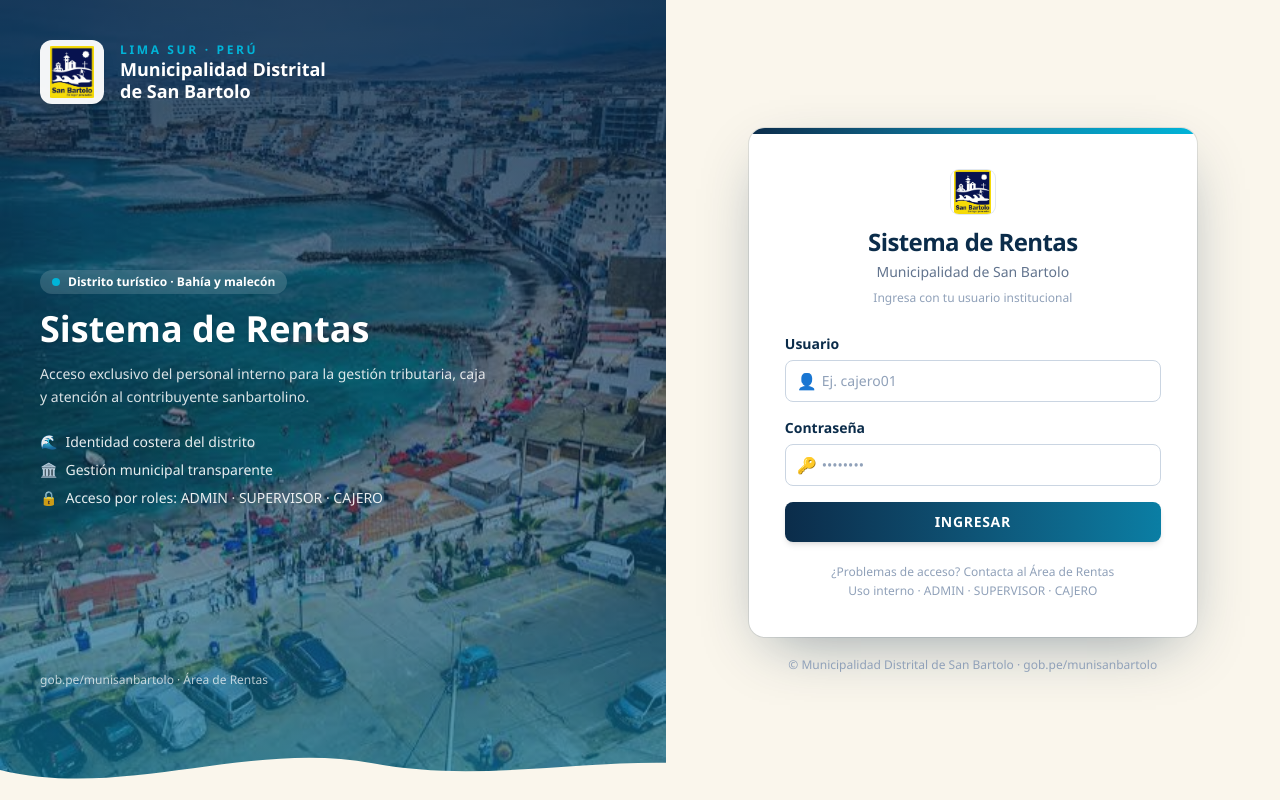
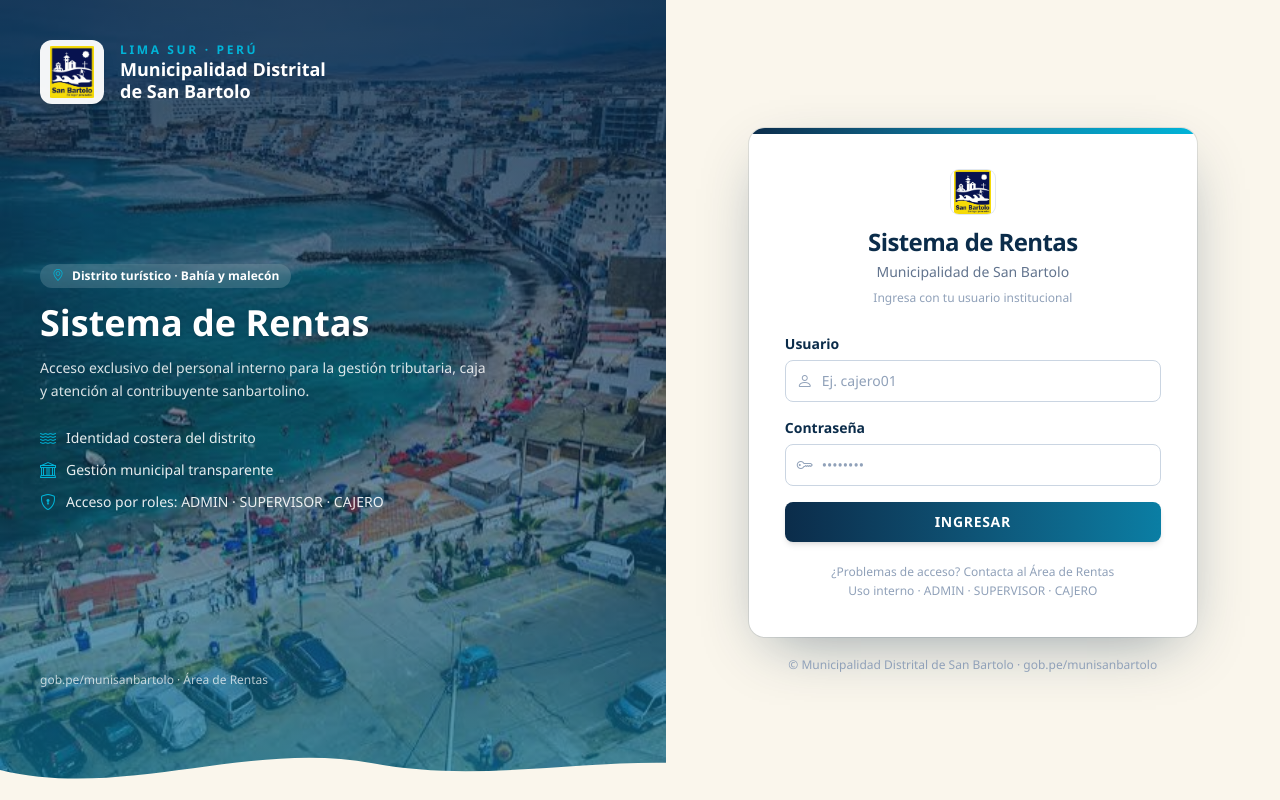
Before and after one commit to renzz2066/Software-web-Municipalidad-San-Bartolo, a React (Vite) app in the folder frontend/: page /login in a window 1280 px wide. Built offline with nearby package versions, Linux system fonts and the light colour scheme; no server answers.

Commit message:
feat(login): reemplaza emojis por iconos Bootstrap Icons minimalistas

```diff
--- a/frontend/package.json
+++ b/frontend/package.json
@@ -12,6 +12,7 @@
   "dependencies": {
     "@tailwindcss/vite": "^4.3.3",
     "axios": "^1.20.0",
+    "bootstrap-icons": "^1.13.1",
     "react": "^19.2.8",
     "react-dom": "^19.2.8",
     "react-router-dom": "^7.18.3",
--- a/frontend/src/main.tsx
+++ b/frontend/src/main.tsx
@@ -2,6 +2,7 @@
 import { createRoot } from 'react-dom/client'
 import { BrowserRouter } from 'react-router-dom'
 import './index.css'
+import 'bootstrap-icons/font/bootstrap-icons.css'
 import App from './App.tsx'
 import { AuthProvider } from './context/AuthContext.tsx'
 
--- a/frontend/src/pages/Login.tsx
+++ b/frontend/src/pages/Login.tsx
@@ -66,7 +66,7 @@
 
           <div className="max-w-md">
             <p className="mb-3 inline-flex items-center gap-2 rounded-full bg-white/15 px-3 py-1 text-xs font-semibold backdrop-blur">
-              <span aria-hidden="true" className="inline-block h-2 w-2 rounded-full bg-turquesa" />
+              <i aria-hidden="true" className="bi bi-geo-alt text-turquesa" />
               Distrito turístico · Bahía y malecón
             </p>
             <h2 className="text-4xl font-extrabold leading-tight drop-shadow">
@@ -77,14 +77,17 @@
               caja y atención al contribuyente sanbartolino.
             </p>
             <ul className="mt-6 space-y-2 text-sm text-white/90">
-              <li className="flex items-center gap-2">
-                <span aria-hidden="true">🌊</span> Identidad costera del distrito
+              <li className="flex items-center gap-2.5">
+                <i aria-hidden="true" className="bi bi-water text-base text-turquesa" />
+                Identidad costera del distrito
               </li>
-              <li className="flex items-center gap-2">
-                <span aria-hidden="true">🏛️</span> Gestión municipal transparente
+              <li className="flex items-center gap-2.5">
+                <i aria-hidden="true" className="bi bi-bank text-base text-turquesa" />
+                Gestión municipal transparente
               </li>
-              <li className="flex items-center gap-2">
-                <span aria-hidden="true">🔒</span> Acceso por roles: ADMIN · SUPERVISOR · CAJERO
+              <li className="flex items-center gap-2.5">
+                <i aria-hidden="true" className="bi bi-shield-lock text-base text-turquesa" />
+                Acceso por roles: ADMIN · SUPERVISOR · CAJERO
               </li>
             </ul>
           </div>
@@ -159,9 +162,10 @@
                     Usuario
                   </label>
                   <div className="relative">
-                    <span aria-hidden="true" className="pointer-events-none absolute left-3 top-1/2 -translate-y-1/2 text-slate-400">
-                      👤
-                    </span>
+                    <i
+                      aria-hidden="true"
+                      className="bi bi-person pointer-events-none absolute left-3 top-1/2 -translate-y-1/2 text-base text-slate-400"
+                    />
                     <input
                       id="usuario"
                       type="text"
@@ -180,9 +184,10 @@
                     Contraseña
                   </label>
                   <div className="relative">
-                    <span aria-hidden="true" className="pointer-events-none absolute left-3 top-1/2 -translate-y-1/2 text-slate-400">
-                      🔑
-                    </span>
+                    <i
+                      aria-hidden="true"
+                      className="bi bi-key pointer-events-none absolute left-3 top-1/2 -translate-y-1/2 text-base text-slate-400"
+                    />
                     <input
                       id="password"
                       type="password"
```
Also changed, not shown: 1 other file (tests, documents, lock files or other folders).
